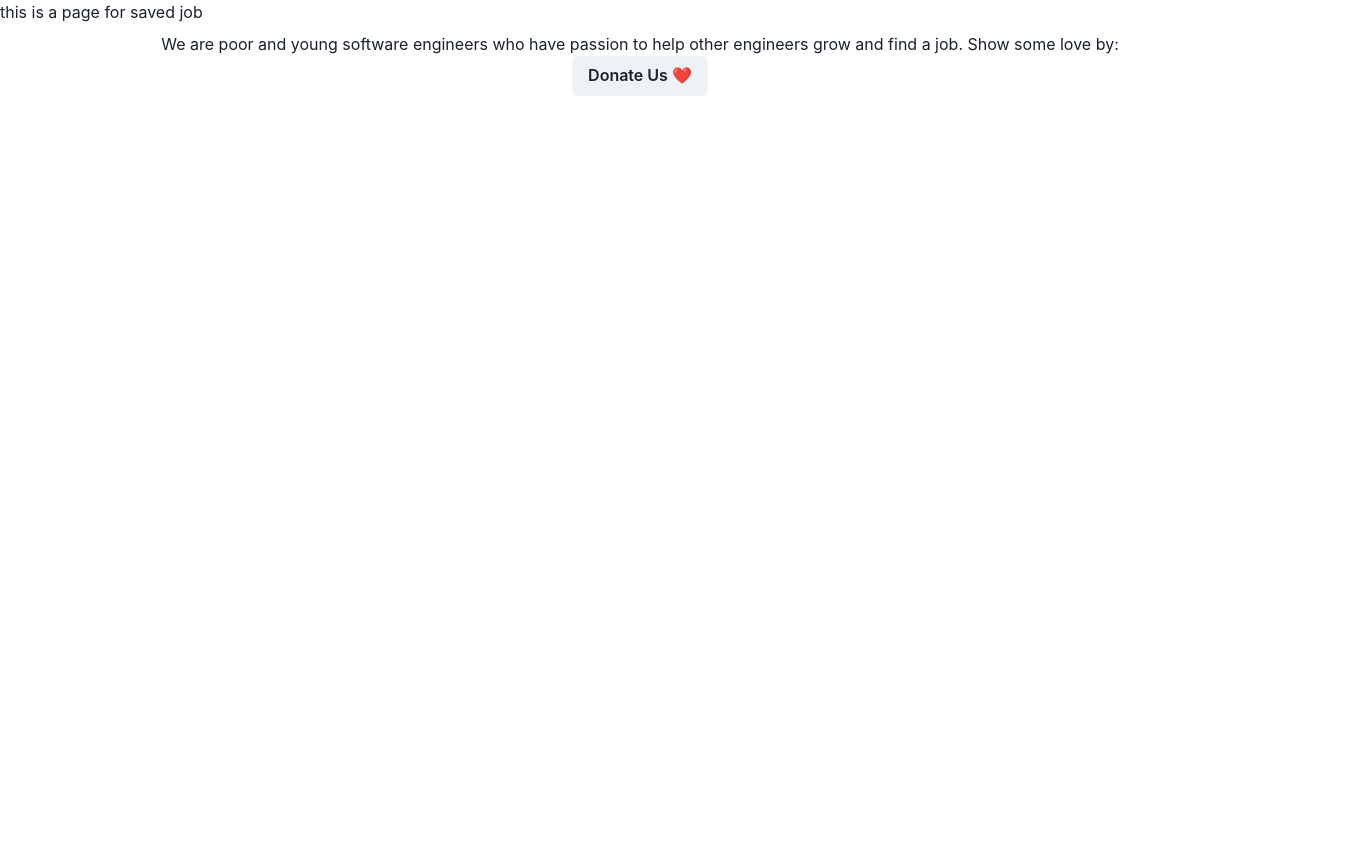
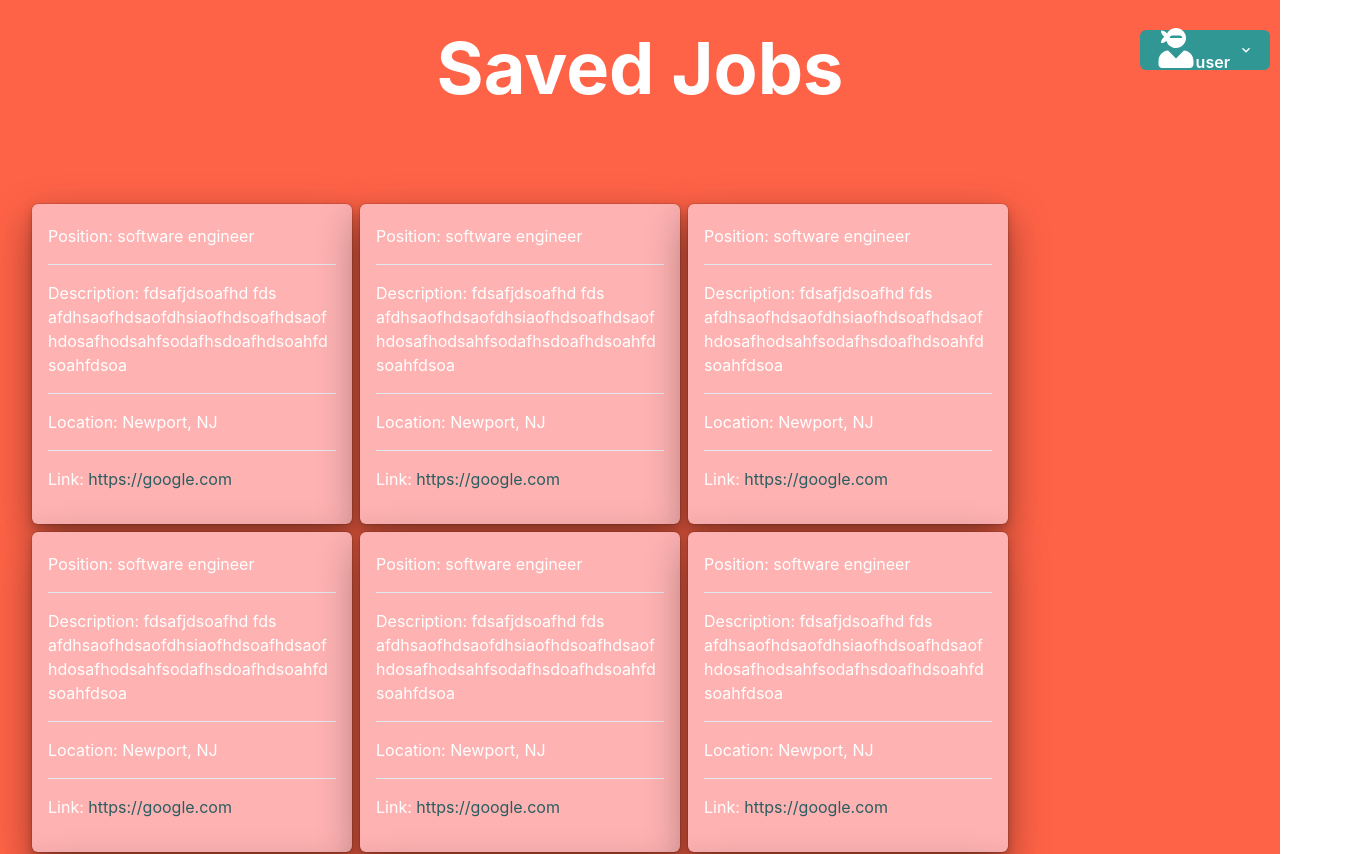
Before and after one commit to JobSwipe/JobSwipe, a React app: page /savedJobs in a window 1280 px wide. Shown: the top 854 px of the page, 1364 px wide, since content can reach past the window. Before the commit the page ends 800 px from the top, so only its background shows below. Built offline with nearby package versions, Linux system fonts and the light colour scheme.

Commit message:
finish saved job route

```diff
--- a/client/App.js
+++ b/client/App.js
@@ -5,9 +5,6 @@ import savedJobs from './views/savedJobs.js';
 import { Button } from '@chakra-ui/react';
 import landingPage from './views/landingPage.js';
 function App() {
-  // put user info
-  //
-
   // check if cookies exists: if exist, update the auth to true
 
   return (
@@ -35,7 +32,7 @@ function App() {
           We are poor and young software engineers who have passion to help
           other engineers grow and find a job. Show some love by:
         </p>
-        <Button>Donate Us ❤️</Button>
+        <Button size="xs">Donate Us ❤️</Button>
       </div>
     </Suspense>
   );
--- a/client/views/footer.js
+++ /dev/null
@@ -1,4 +0,0 @@
-import React from 'react';
-export default function footer() {
-  return <div>this is footer</div>;
-}
--- a/client/views/landingPage.js
+++ b/client/views/landingPage.js
@@ -19,9 +19,19 @@ import {
   InputRightElement,
   HStack,
   Spacer,
+  Menu,
+  MenuButton,
+  MenuList,
+  MenuItem,
+  MenuItemOption,
+  MenuGroup,
+  MenuOptionGroup,
+  MenuIcon,
+  MenuCommand,
+  MenuDivider,
 } from '@chakra-ui/react';
 import { FaUserNinja } from 'react-icons/fa';
-
+import { ChevronDownIcon } from '@chakra-ui/icons';
 import { Icon } from '@chakra-ui/react';
 export default function landingPage(props) {
   const defaultState = {
@@ -46,10 +56,30 @@ export default function landingPage(props) {
       </Center>
 
       <Box style={{ position: 'absolute', top: '30px', right: '10px' }}>
-        <Button colorScheme="teal">
-          <Icon as={FaUserNinja} w={10} h={10} />
-          user
-        </Button>
+        <Menu>
+          <MenuButton
+            as={Button}
+            colorScheme="teal"
+            rightIcon={<ChevronDownIcon />}
+          >
+            {' '}
+            <Icon as={FaUserNinja} w={10} h={10} />
+            user
+          </MenuButton>
+          <MenuList>
+            <MenuItem color="tomato">
+              <Text fontWeight="bold">Saved Jobs</Text>
+            </MenuItem>
+            <MenuItem color="tomato">
+              <Text fontWeight="bold">Applied Jobs</Text>
+            </MenuItem>
+
+            <MenuItem color="tomato">
+              {' '}
+              <Text fontWeight="bold">Log Out</Text>
+            </MenuItem>
+          </MenuList>
+        </Menu>
       </Box>
       <Container maxW="max" maxH="max">
         <Center pt="20px" pb="40px">
--- a/client/views/savedJobs.js
+++ b/client/views/savedJobs.js
@@ -1,4 +1,230 @@
-import React from 'react';
+import React, { useState, useEffct } from 'react';
+import {
+  Image,
+  Box,
+  Heading,
+  Flex,
+  Text,
+  Button,
+  Input,
+  Center,
+  Link,
+  InputGroup,
+  InputLeftAddon,
+  ButtonGroup,
+  Container,
+  Header,
+  useToast,
+  CloseButton,
+  InputRightElement,
+  HStack,
+  Spacer,
+  Wrap,
+  WrapItem,
+  VStack,
+  StackDivider,
+  Menu,
+  MenuButton,
+  MenuList,
+  MenuItem,
+  MenuItemOption,
+  MenuGroup,
+  MenuOptionGroup,
+  MenuIcon,
+  MenuCommand,
+  MenuDivider,
+} from '@chakra-ui/react';
+import { FaUserNinja } from 'react-icons/fa';
+import { Icon } from '@chakra-ui/react';
+import { ChevronDownIcon } from '@chakra-ui/icons';
 export default function savedJobs() {
-  return <div>this is a page for saved job</div>;
+  const [savedJobs, setSavedJobs] = useState([
+    {
+      Position: 'software engineer',
+      Description:
+        'fdsafjdsoafhd fds afdhsaofhdsaofdhsiaofhdsoafhdsaofhdosafhodsahfsodafhsdoafhdsoahfdsoahfdsoa',
+      Location: 'Newport, NJ',
+      Link: 'https://google.com',
+    },
+    {
+      Position: 'software engineer',
+      Description:
+        'fdsafjdsoafhd fds afdhsaofhdsaofdhsiaofhdsoafhdsaofhdosafhodsahfsodafhsdoafhdsoahfdsoahfdsoa',
+      Location: 'Newport, NJ',
+      Link: 'https://google.com',
+    },
+    {
+      Position: 'software engineer',
+      Description:
+        'fdsafjdsoafhd fds afdhsaofhdsaofdhsiaofhdsoafhdsaofhdosafhodsahfsodafhsdoafhdsoahfdsoahfdsoa',
+      Location: 'Newport, NJ',
+      Link: 'https://google.com',
+    },
+    {
+      Position: 'software engineer',
+      Description:
+        'fdsafjdsoafhd fds afdhsaofhdsaofdhsiaofhdsoafhdsaofhdosafhodsahfsodafhsdoafhdsoahfdsoahfdsoa',
+      Location: 'Newport, NJ',
+      Link: 'https://google.com',
+    },
+    {
+      Position: 'software engineer',
+      Description:
+        'fdsafjdsoafhd fds afdhsaofhdsaofdhsiaofhdsoafhdsaofhdosafhodsahfsodafhsdoafhdsoahfdsoahfdsoa',
+      Location: 'Newport, NJ',
+      Link: 'https://google.com',
+    },
+    {
+      Position: 'software engineer',
+      Description:
+        'fdsafjdsoafhd fds afdhsaofhdsaofdhsiaofhdsoafhdsaofhdosafhodsahfsodafhsdoafhdsoahfdsoahfdsoa',
+      Location: 'Newport, NJ',
+      Link: 'https://google.com',
+    },
+
+    {
+      Position: 'software engineer',
+      Description:
+        'fdsafjdsoafhd fds afdhsaofhdsaofdhsiaofhdsoafhdsaofhdosafhodsahfsodafhsdoafhdsoahfdsoahfdsoa',
+      Location: 'Newport, NJ',
+      Link: 'https://google.com',
+    },
+    {
+      Position: 'software engineer',
+      Description:
+        'fdsafjdsoafhd fds afdhsaofhdsaofdhsiaofhdsoafhdsaofhdosafhodsahfsodafhsdoafhdsoahfdsoahfdsoa',
+      Location: 'Newport, NJ',
+      Link: 'https://google.com',
+    },
+
+    {
+      Position: 'software engineer',
+      Description:
+        'fdsafjdsoafhd fds afdhsaofhdsaofdhsiaofhdsoafhdsaofhdosafhodsahfsodafhsdoafhdsoahfdsoahfdsoa',
+      Location: 'Newport, NJ',
+      Link: 'https://google.com',
+    },
+  ]);
+  // axios.get => [{}]
+  const Cards = ({ Position, Description, Location, LK }) => {
+    return (
+      <WrapItem>
+        <Container
+          w="320px"
+          h="320px"
+          bg="red.200"
+          rounded="md"
+          boxShadow="dark-lg"
+        >
+          <VStack
+            w="100%"
+            divider={<StackDivider borderColor="gray.200" />}
+            spacing={4}
+          >
+            <Box w="100%" pt="20px">
+              Position: {Position}
+            </Box>
+            <Box w="100%">Description: {Description}</Box>
+            <Box w="100%">Location: {Location}</Box>
+            <Box w="100%" pb="20px">
+              Link:{' '}
+              <Link color="teal.700" href={LK}>
+                {LK}
+              </Link>
+            </Box>
+          </VStack>
+        </Container>
+      </WrapItem>
+    );
+  };
+  const savedJobList = [];
+  for (let i = 0; i < savedJobs.length; i++) {
+    savedJobList.push(
+      <Cards
+        key={`jobs${i}`}
+        Position={savedJobs[i].Position}
+        Description={savedJobs[i].Description}
+        Location={savedJobs[i].Location}
+        LK={savedJobs[i].Link}
+      />
+    );
+  }
+  //[{},{},{}]
+  return (
+    <Box
+      bg="tomato"
+      w="100%"
+      h="1120px"
+      p={4}
+      color="white"
+      style={{ position: 'relative' }}
+    >
+      <Center>
+        <Heading as="h1" size="4xl" pt={4}>
+          Saved Jobs
+        </Heading>
+      </Center>
+
+      <Box style={{ position: 'absolute', top: '30px', right: '10px' }}>
+        <Menu>
+          <MenuButton
+            as={Button}
+            colorScheme="teal"
+            rightIcon={<ChevronDownIcon />}
+          >
+            {' '}
+            <Icon as={FaUserNinja} w={10} h={10} />
+            user
+          </MenuButton>
+          <MenuList>
+            <MenuItem color="tomato">
+              <Text fontWeight="bold">Applied Jobs</Text>
+            </MenuItem>
+
+            <MenuItem color="tomato">
+              {' '}
+              <Text fontWeight="bold">Log Out</Text>
+            </MenuItem>
+          </MenuList>
+        </Menu>
+      </Box>
+      <Container maxW="max" maxH="max">
+        <Wrap pt="100px" pb="100px">
+          {savedJobList}
+        </Wrap>
+        <Center pb="60px">
+          <Button
+            size="md"
+            height="48px"
+            width="200px"
+            border="2px"
+            colorScheme="teal"
+            borderColor="green.500"
+            color="white"
+          >
+            Go Swipe
+          </Button>{' '}
+        </Center>
+      </Container>
+    </Box>
+  );
 }
+/**
+ * <Menu>
+  <MenuButton as={Button} rightIcon={<ChevronDownIcon />}>
+    Actions
+  </MenuButton>
+  <MenuList>
+    <MenuItem>Download</MenuItem>
+    <MenuItem>Create a Copy</MenuItem>
+    <MenuItem>Mark as Draft</MenuItem>
+    <MenuItem>Delete</MenuItem>
+    <MenuItem>Attend a Workshop</MenuItem>
+  </MenuList>
+</Menu>
+//////////
+ <Button colorScheme="teal">
+          <Icon as={FaUserNinja} w={10} h={10} />
+          user
+        </Button>
+ */
```
